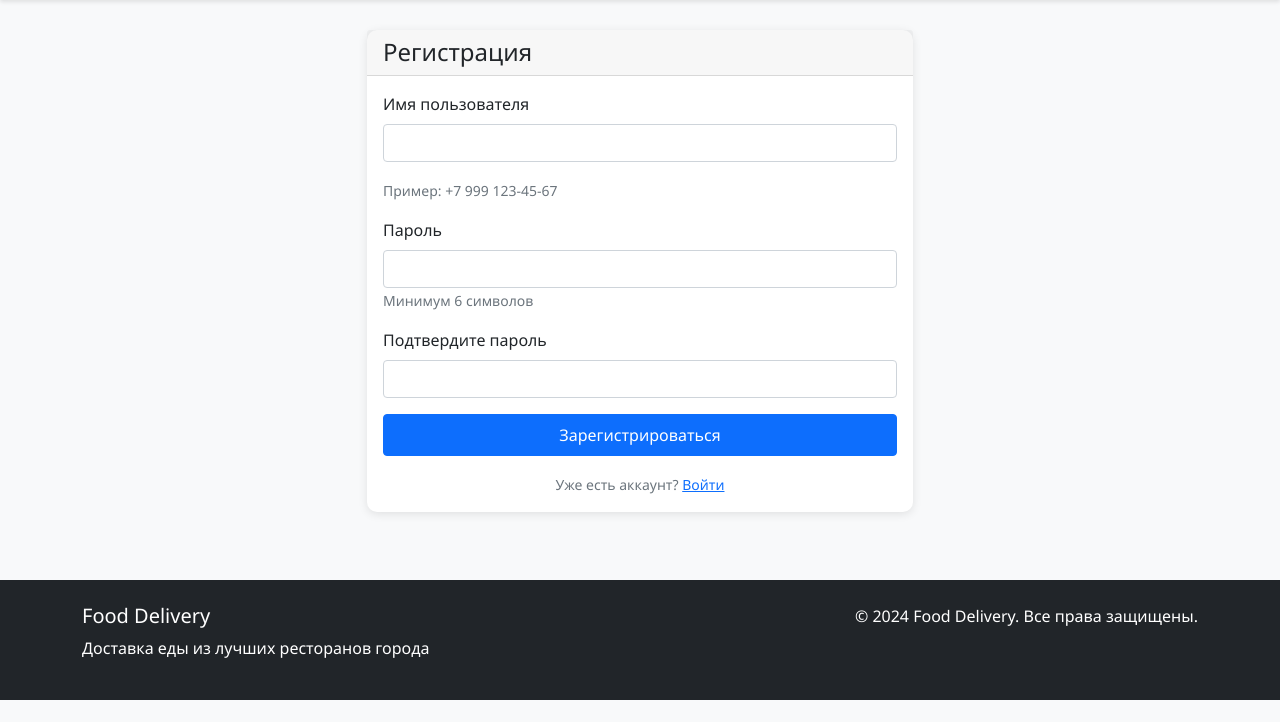
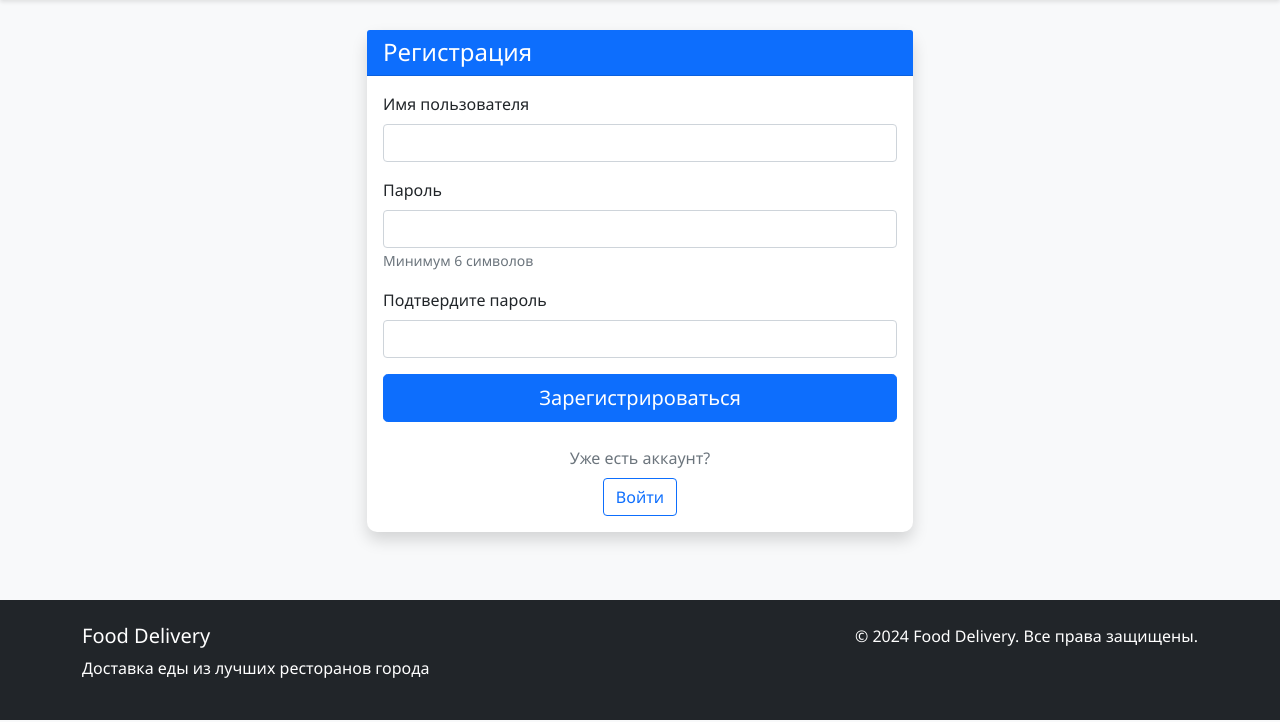
Before and after one commit to Vladimka4/rep, a Flask app: template app/templates/auth/register.html in a window 1280 px wide. Shown: the part 78-800 px from the top of the page. Run offline with Flask 3, Linux system fonts and the light colour scheme; the template is opened without the code that fills it: values that come from a table or form of the project are taken from there, others are empty.

Commit message:
Update register.html

```diff
--- a/app/templates/auth/register.html
+++ b/app/templates/auth/register.html
@@ -5,8 +5,8 @@
 {% block content %}
 <div class="row justify-content-center">
     <div class="col-md-6">
-        <div class="card">
-            <div class="card-header">
+        <div class="card shadow">
+            <div class="card-header bg-primary text-white">
                 <h4 class="mb-0">Регистрация</h4>
             </div>
             <div class="card-body">
@@ -17,23 +17,6 @@
                         {{ form.username.label(class="form-label") }}
                         {{ form.username(class="form-control" + (" is-invalid" if form.username.errors else "")) }}
                         {% for error in form.username.errors %}
-                            <div class="invalid-feedback">{{ error }}</div>
-                        {% endfor %}
-                    </div>
-
-                    <div class="mb-3">
-                        {{ form.email.label(class="form-label") }}
-                        {{ form.email(class="form-control" + (" is-invalid" if form.email.errors else "")) }}
-                        {% for error in form.email.errors %}
-                            <div class="invalid-feedback">{{ error }}</div>
-                        {% endfor %}
-                    </div>
-
-                    <div class="mb-3">
-                        {{ form.phone.label(class="form-label") }}
-                        {{ form.phone(class="form-control" + (" is-invalid" if form.phone.errors else "")) }}
-                        <small class="form-text text-muted">Пример: +7 999 123-45-67</small>
-                        {% for error in form.phone.errors %}
                             <div class="invalid-feedback">{{ error }}</div>
                         {% endfor %}
                     </div>
@@ -56,14 +39,15 @@
                     </div>
 
                     <div class="d-grid gap-2">
-                        {{ form.submit(class="btn btn-primary") }}
+                        {{ form.submit(class="btn btn-primary btn-lg") }}
                     </div>
                 </form>
 
-                <div class="mt-3 text-center">
-                    <small class="text-muted">
-                        Уже есть аккаунт? <a href="{{ url_for('auth.login') }}">Войти</a>
-                    </small>
+                <div class="mt-4 text-center">
+                    <p class="text-muted mb-2">Уже есть аккаунт?</p>
+                    <a href="{{ url_for('auth.login') }}" class="btn btn-outline-primary">
+                        Войти
+                    </a>
                 </div>
             </div>
         </div>
```
